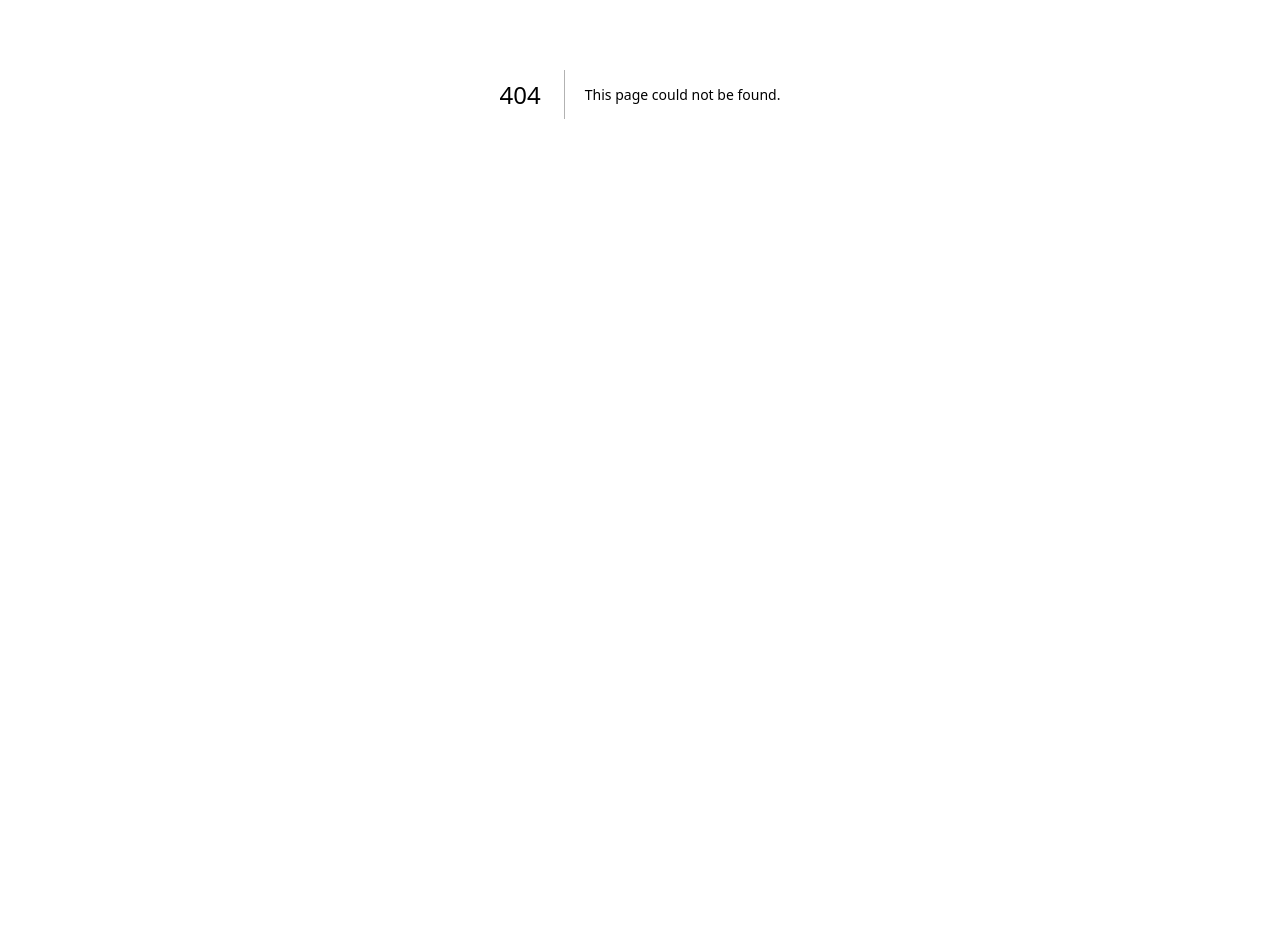
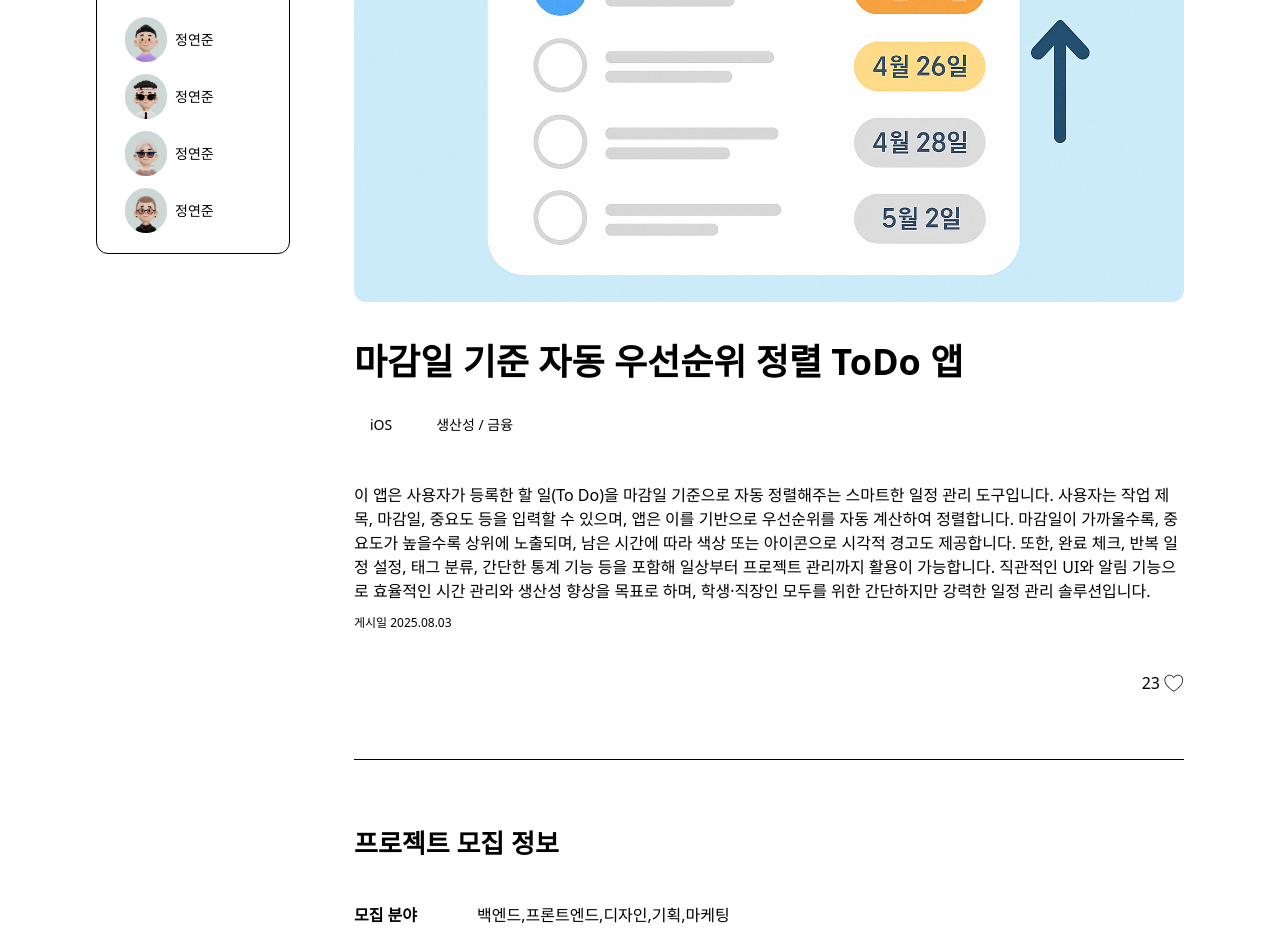
Before and after one commit to WardK-meeTeam/meeteam_front, a Next.js app: page /project-detail/1 in a window 1280 px wide. Before the commit this address had no page. Shown: the part 360-1297 px from the top of the page. Before the commit the page ends 800 px from the top, so only its background shows below. Built offline with nearby package versions, Linux system fonts and the light colour scheme.

Commit message:
[MTM-5] [#62] feat: 동적 페이지로 변경

```diff
--- /dev/null
+++ b/app/project-detail/[projectId]/page.tsx
@@ -0,0 +1,24 @@
+import MemberList from "../components/MemberList";
+import ProjectInfo from "../components/ProjectInfo";
+import ProjectRecruitInfo from "../components/ProjectRecruitInfo";
+
+export default async function Page({
+  params,
+}: {
+  params: Promise<{ projectId: string }>;
+}) {
+  const { projectId } = await params;
+  return (
+    <div className="flex flex-row gap-16 max-w-7xl mx-auto pb-24">
+      <aside className="flex flex-col gap-3 w-[194px] flex-1">
+        <span className="text-[14px]">프로젝트를 함께할 사람들</span>
+        <MemberList />
+      </aside>
+      <main className="max-w-[830px] flex flex-col gap-16">
+        <ProjectInfo />
+        <hr className="text-mtm-light-gray" />
+        <ProjectRecruitInfo />
+      </main>
+    </div>
+  );
+}
--- a/app/project-detail/page.tsx
+++ /dev/null
@@ -1,18 +0,0 @@
-import MemberList from "./components/MemberList";
-import ProjectInfo from "./components/ProjectInfo";
-import ProjectRecruitInfo from "./components/ProjectRecruitInfo";
-
-export default function Page() {
-  return (
-    <div className="flex flex-row gap-16 max-w-7xl mx-auto">
-      <aside className="flex flex-col gap-3 w-[194px] flex-1">
-        <span className="text-[14px]">프로젝트를 함께할 사람들</span>
-        <MemberList />
-      </aside>
-      <main className="max-w-[830px] flex flex-col gap-16">
-        <ProjectInfo />
-        <ProjectRecruitInfo />
-      </main>
-    </div>
-  );
-}
```
